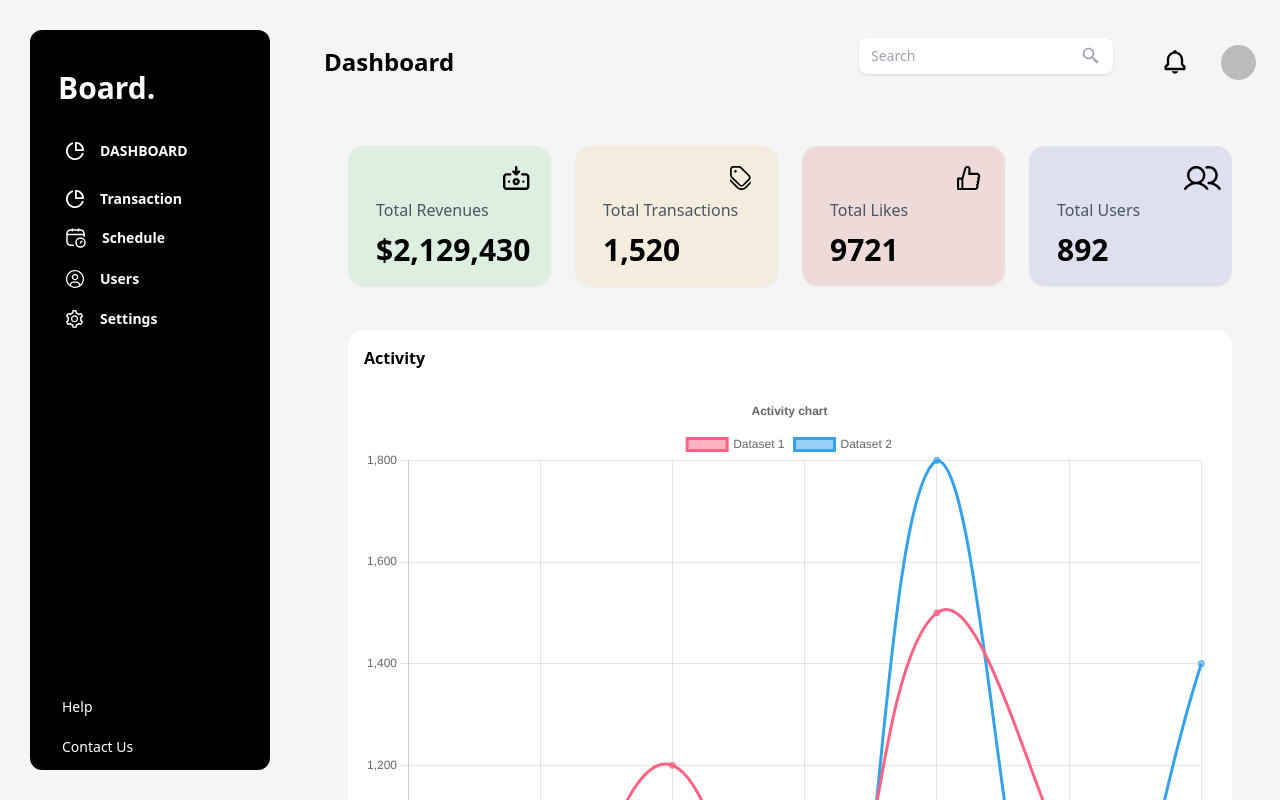
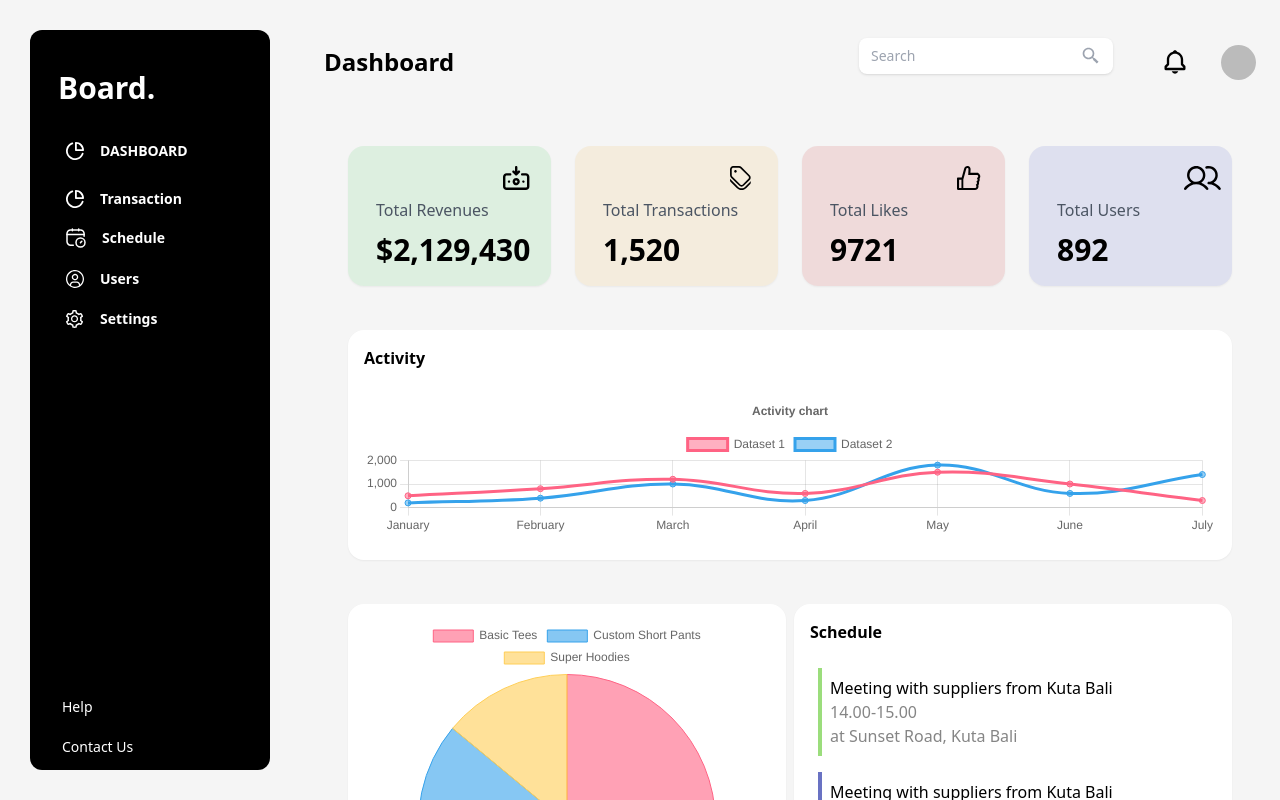
Before and after one commit to manthankumaar/openinapp, a Next.js app: page /dashboard in a window 1280 px wide. Built offline with nearby package versions, Linux system fonts and the light colour scheme; no server answers; sample sign-in values are in the browser's storage.

Commit message:
LineChart.js

```diff
--- a/app/ui/LineChart.js
+++ b/app/ui/LineChart.js
@@ -61,7 +61,7 @@ const data = {
 
 function LineChart() {
   const chartHeight =
-    typeof window !== 'undefined' ? window.innerHeight * 0.4 : 50
+    typeof window !== 'undefined' ? 50 : window.innerHeight * 0.4
   return (
     <div className='col-span-12 mt-5'>
       <div className='grid gap-2 grid-cols-1 lg:grid-cols-1'>
```
